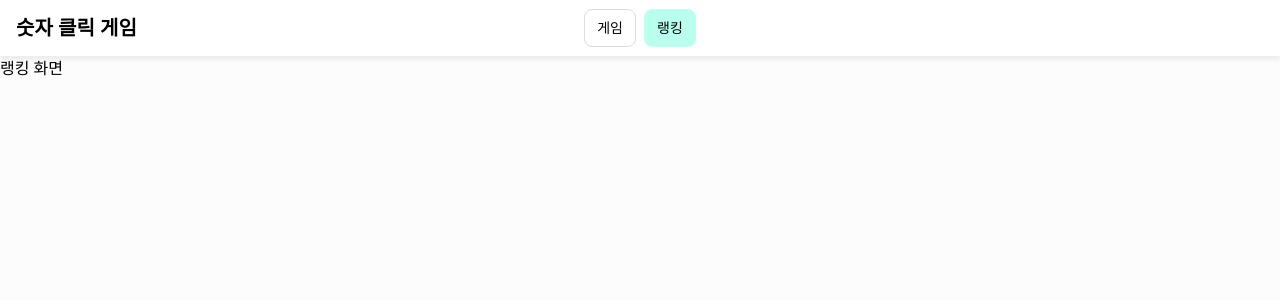
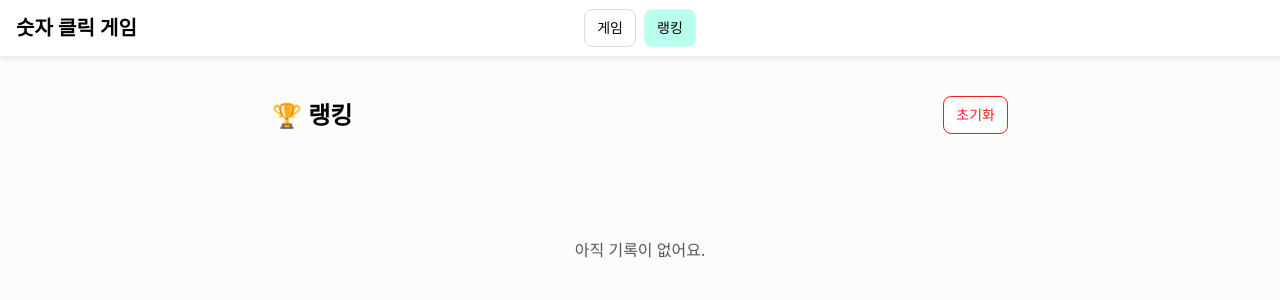
Before and after one commit to 39-play-sopt-web/KangHyoJeong, a React (Vite) app in the folder Week2/Homework/1to50-game/: page / in a window 1280 px wide. Both pictures are taken after a click on the tab "랭킹". Shown: the top 300 px of the page. Built offline with nearby package versions, Linux system fonts and the light colour scheme; a web font is replaced by a local one.

Commit message:
feat: 랭킹 보드 구현

```diff
--- a/Week2/Homework/1to50-game/src/domains/ranking/RankingPage.jsx
+++ b/Week2/Homework/1to50-game/src/domains/ranking/RankingPage.jsx
@@ -1,3 +1,55 @@
+import { useState } from 'react';
+import { Button } from '../../shared/components/Button';
+import { formatTime } from '../../shared/utils/formatTime';
+import { clearRecords, getRecords } from './utils/rankingStorage';
+
 export function RankingPage() {
-  return <p>랭킹 화면</p>;
+  const [records, setRecords] = useState(() =>
+    getRecords().sort((a, b) => a.playTime - b.playTime),
+  );
+
+  const handleReset = () => {
+    clearRecords();
+    setRecords([]);
+  };
+
+  return (
+    <main className="mx-auto flex max-w-3xl flex-col gap-6 px-4 py-10">
+      <div className="flex items-center justify-between">
+        <h2 className="text-title font-semibold">🏆 랭킹</h2>
+        <Button variant="danger" onClick={handleReset}>
+          초기화
+        </Button>
+      </div>
+
+      {records.length === 0 ? (
+        <p className="py-20 text-center text-body text-foreground-muted">
+          아직 기록이 없어요.
+        </p>
+      ) : (
+        <table className="w-full overflow-hidden rounded-lg bg-surface shadow-card">
+          <thead className="border-b border-border bg-primary/40 text-body">
+            <tr>
+              <th className="px-4 py-3 text-left">순위</th>
+              <th className="px-4 py-3 text-left">레벨</th>
+              <th className="px-4 py-3 text-left">플레이 시간</th>
+              <th className="px-4 py-3 text-left">기록 시각</th>
+            </tr>
+          </thead>
+          <tbody className="text-body-sm">
+            {records.map((record, index) => (
+              <tr key={record.playedAt} className="border-b border-border last:border-b-0">
+                <td className="px-4 py-3">{index + 1}</td>
+                <td className="px-4 py-3">Level {record.level}</td>
+                <td className="px-4 py-3 tabular-nums">{formatTime(record.playTime)}초</td>
+                <td className="px-4 py-3 text-foreground-muted">
+                  {new Date(record.playedAt).toLocaleString('ko-KR')}
+                </td>
+              </tr>
+            ))}
+          </tbody>
+        </table>
+      )}
+    </main>
+  );
 }
```
